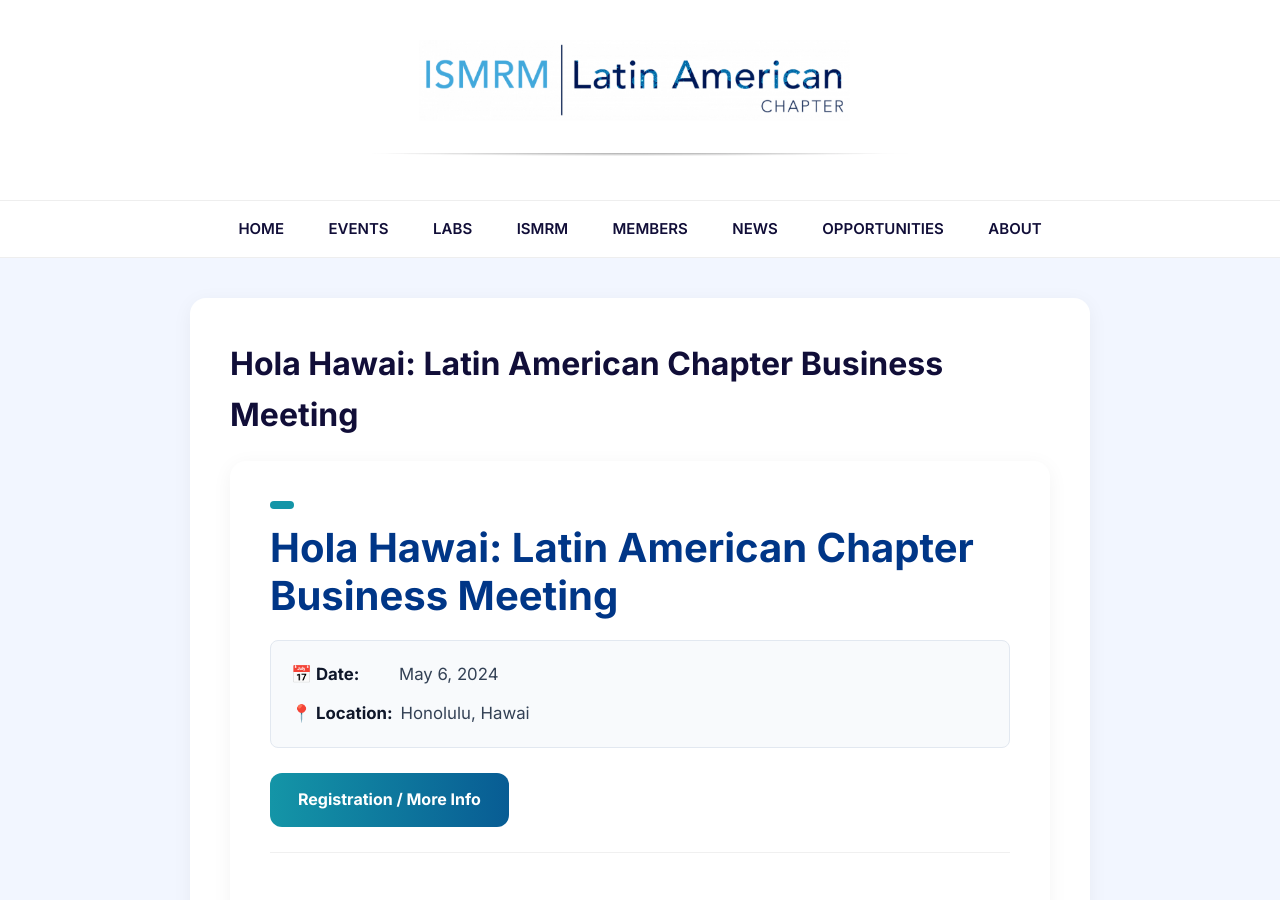
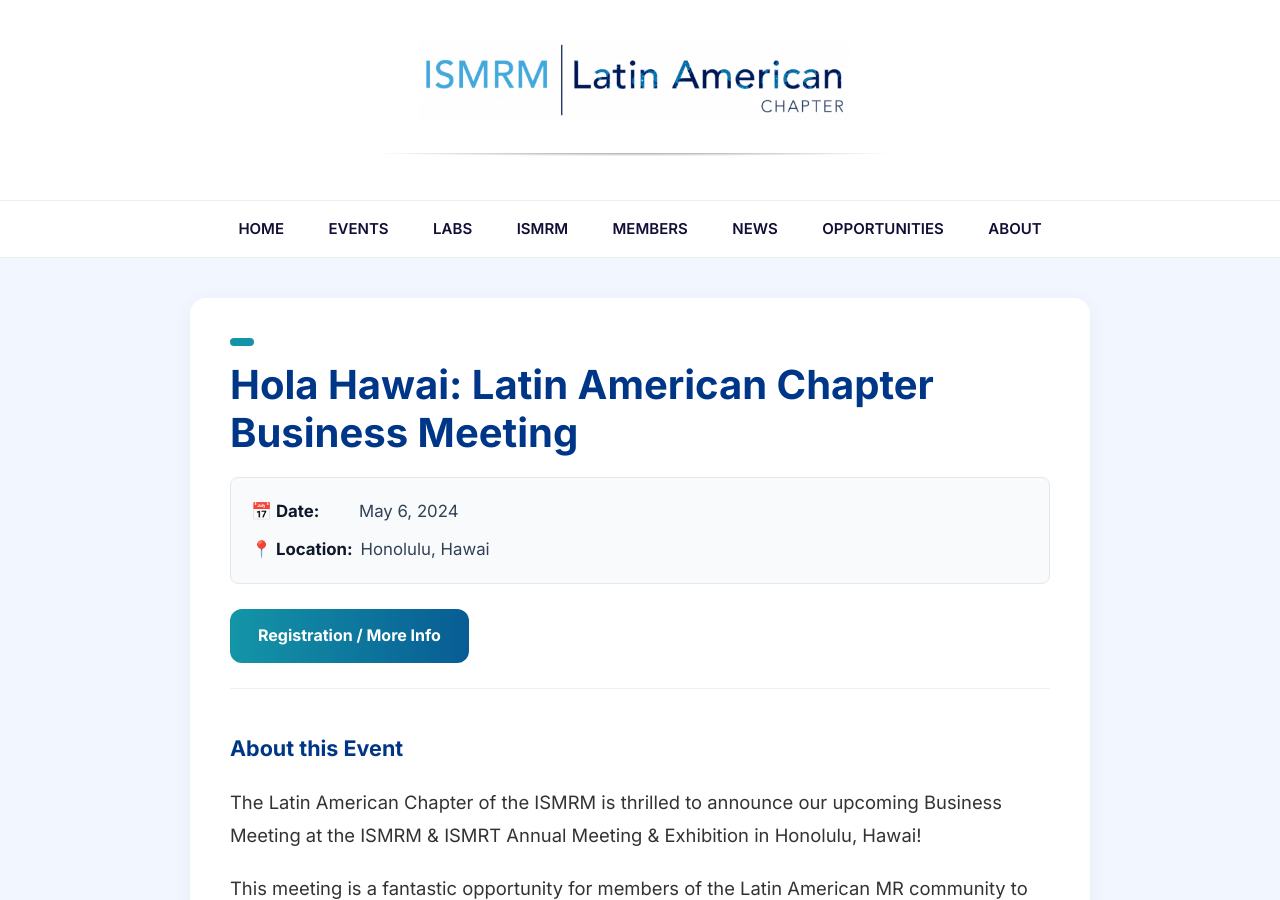
Before and after one commit to ISMRM-latam/ismrm-latam.github.io, a Jekyll site: the page built from _events/2024-05-06-hola-hawai.md, in a window 1280 px wide and 900 px high. Built offline with Jekyll 4.4.1, drawn with Linux system fonts in a browser that asks for light colours.

Commit message:
Fixing double title.

```diff
--- a/_layouts/default.html
+++ b/_layouts/default.html
@@ -23,7 +23,7 @@
     </nav>
 
     <main>
-        {% if page.layout == "post" %}
+        {% if page.layout == "post" or page.layout == "event"%}
             {{ content }}
         {% else %}
             <div class="content-card">
--- a/_layouts/event.html
+++ b/_layouts/event.html
@@ -42,9 +42,10 @@
     {% endif %}
   </header>
 
-  {% if page.image and page.image != "" and page.image != "null" %}
+  {% comment %} FIXED: Added the same safety checks from post.html for missing images {% endcomment %}
+  {% if page.image and page.image != "" and page.image != "null" and page.image != "*No response*" and page.image != "_No response_" %}
     <div class="featured-image-container">
-        <img src="{{ page.image | relative_url }}" alt="{{ page.title }}" class="featured-image">
+        <img src="{{ page.image | strip | relative_url }}" alt="{{ page.title }}" class="featured-image">
     </div>
   {% endif %}
 
```
